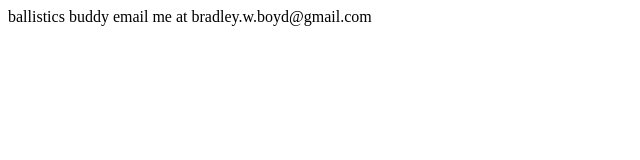
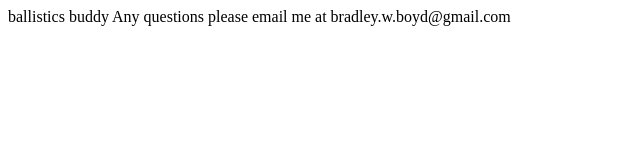
Before and after one commit to bradleyboyd/ballisticsbuddy.com, a plain HTML site: page index.html in a window 1280 px wide. Shown: the whole page, without its empty margins (0-640 px from the left). Drawn offline with Linux system fonts and the light colour scheme.

Commit message:
Update index.html

```diff
--- a/index.html
+++ b/index.html
@@ -1,11 +1,9 @@
 <!DOCTYPE html>
 <html>
    <head>
-
+	ballistics buddy
    </head>
    <body>
-	ballistics buddy
-
-	   email me at bradley.w.boyd@gmail.com
+	   Any questions please email me at bradley.w.boyd@gmail.com
    </body>
 </html>
```
